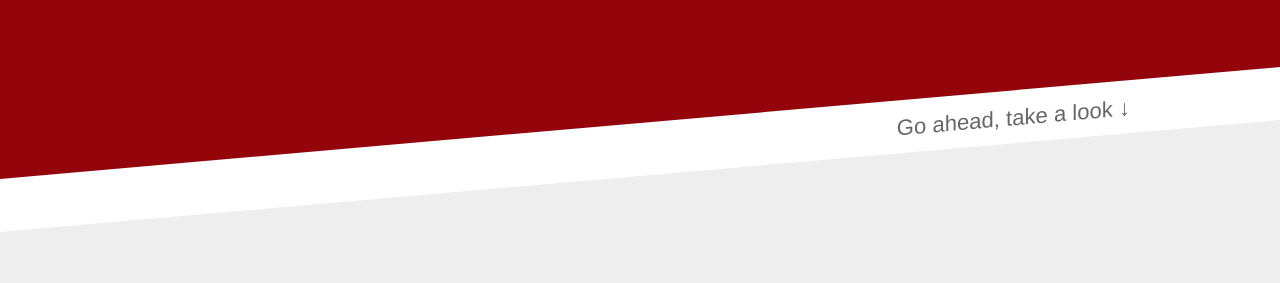
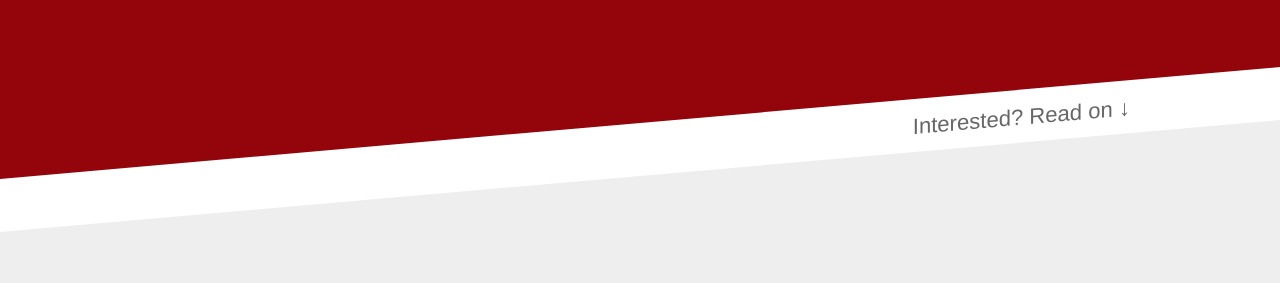
Before and after one commit to benevolenttech/btek.cc, a Jekyll site: the page built from 5-weeks-to-marketing-clarity.html, in a window 1280 px wide and 900 px high. Shown: the part 328-611 px from the top of the window. Built offline with Jekyll 4.4.1, drawn with Linux system fonts in a browser that asks for light colours.

Commit message:
Tweak to wording

```diff
--- a/5-weeks-to-marketing-clarity.html
+++ b/5-weeks-to-marketing-clarity.html
@@ -12,7 +12,7 @@ image: /images/benevolent_tech_dc_seo.png
 
 <section class="diagonal" style="padding:10px 0;">
   <p style="text-align:right; margin-bottom:0; max-width:1000px; margin-left:auto; margin-right:auto; padding-right:20px;">
-    Go ahead, take a look &#8595;
+    Interested? Read on &#8595;
   </p>
 </section>
 
```
